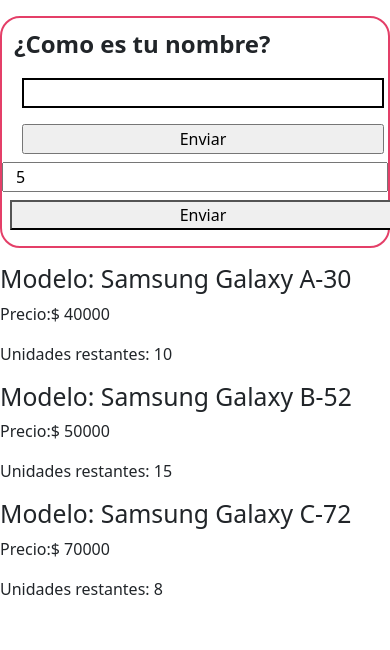
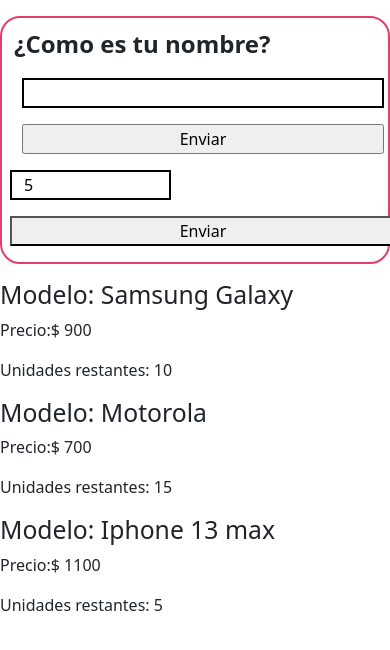
Before and after one commit to Felipe-Monsegur/JS-CODER, a plain HTML site: page index.html in a window 390 px wide. Both pictures are taken after typing "5" into the empty fields and a click on the button "Enviar". Shown: the part 114-764 px from the top of the page. Drawn offline with nearby package versions, Linux system fonts and the light colour scheme.

Commit message:
Proyecto Final 1.1.7

```diff
--- a/index.html
+++ b/index.html
@@ -35,8 +35,8 @@
               <input class="col-12 col-lg-auto  m-2" type="submit" value="Enviar">
             </form>
             <form id="formulario">
-              <div class="row col-sm-12 mb-1 d-flex justify-content-lg-evenly">
-                <input type="number" id="todo-entry-box" placeholder="Ingrese su edad">
+              <div class="row col-sm-12 mb-1 d-flex justify-content-lg-warp">
+                <input class="col-5 col-lg-2 main m-2" type="number" id="todo-entry-box" placeholder="Ingrese su edad">
             <button id="add-button" class="pretty-button col-12 col-lg-auto  m-2">Enviar</button>
               </div>
             </form>
--- a/js/main.js
+++ b/js/main.js
@@ -3,12 +3,12 @@ function Producto (nombre, precio, stock){
     this.precio=precio
     this.stock=stock
 }
-const ProductoA = new Producto ("Samsung Galaxy A-30",40000,10)
-const ProductoB = new Producto ("Samsung Galaxy B-52",50000,15)
-const ProductoC = new Producto ("Samsung Galaxy C-72",70000,8)
-const ProductoD = new Producto ("Renault Clio",799999,577)
-const ProductoE = new Producto ("Fiat Punto",899999,220)
-const ProductoF = new Producto ("Ford Fiesta",999999,317)
+const ProductoA = new Producto ("Samsung Galaxy",900,10)
+const ProductoB = new Producto ("Motorola",700,15)
+const ProductoC = new Producto ("Iphone 13 max",1100,5)
+const ProductoD = new Producto ("Iphone 13",1000,10)
+const ProductoE = new Producto ("Iphone 12",900,10)
+const ProductoF = new Producto ("Iphone 10",600,10)
 let listaProductodos = [ProductoD, ProductoE, ProductoF]
 let InfoProductodos = []
 function listasProductodos(){
@@ -43,17 +43,20 @@ function divideCategories(itemnumber){
         let card=document.createElement("div")
         card.innerHTML=
                         `<h2> Modelo: ${producto.nombre}</h2>
-                        <p>  Precio:$ ${producto.precio}</p>
-                        <p> Unidades restantes: ${producto.stock}</p>`
+                        <p>Precio:$ ${producto.precio}</p>
+                        <p>Unidades restantes: ${producto.stock}</p>`
                         document.body.appendChild(card)
     }
 } else if(itemnumber<45){
         for (const producto of listaProductodos){
             let card=document.createElement("div")
             card.innerHTML=
-                            `<h2> Modelo: ${producto.nombre}</h2>
+
+                            `<div class="container principal pt-2 mb-3">
+                            <h2> Modelo: ${producto.nombre}</h2>
                             <p>  Precio:$ ${producto.precio}</p>
-                            <p> Unidades restantes: ${producto.stock}</p>`
+                            <p> Unidades restantes: ${producto.stock}</p>
+                            </div>`
                             document.body.appendChild(card)
 }
 }
```
